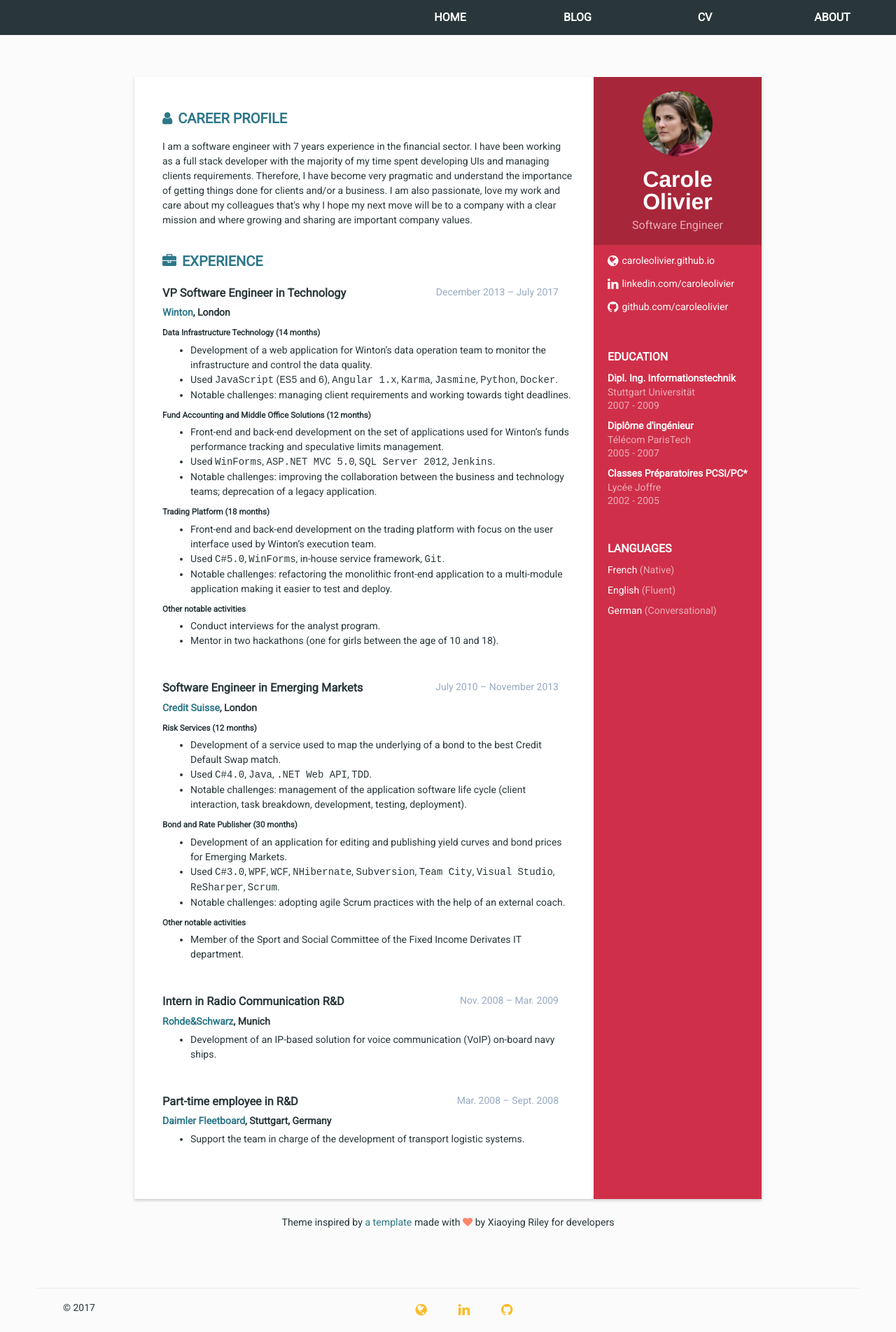
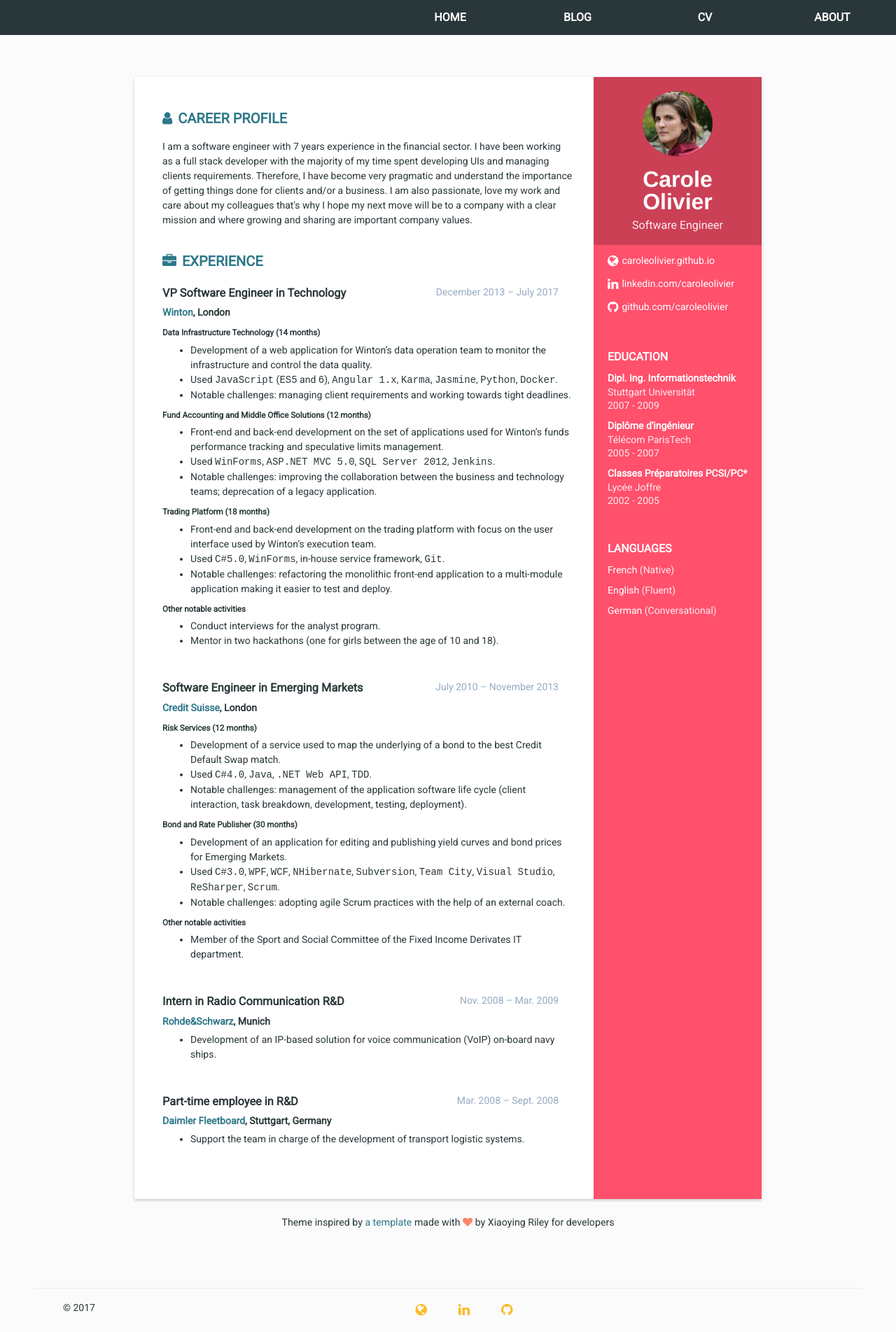
Before and after one commit to caroleolivier/caroleolivier.github.io, a Jekyll site: the page built from cv/index.html, in a window 1280 px wide. Shown: the whole page at 70% size. Built offline with Jekyll 4.4.1, drawn with Linux system fonts in a browser that asks for light colours.

Commit message:
change CV sidebar background

```diff
--- a/assets/sass/color-scheme.scss
+++ b/assets/sass/color-scheme.scss
@@ -7,9 +7,9 @@ $font_color_3: #42A8C0;
 $font_color_4: #67bace;
 $font_color_5: #97AAC3;
 
-$cv_profile_background: #d02f49;
+$cv_profile_background: #ff506c;
 
-$signature_color: #f17070;
+$signature_color: #ff506c;
 
 $header_background: $font_color_1;
 $header_color: white;
```
